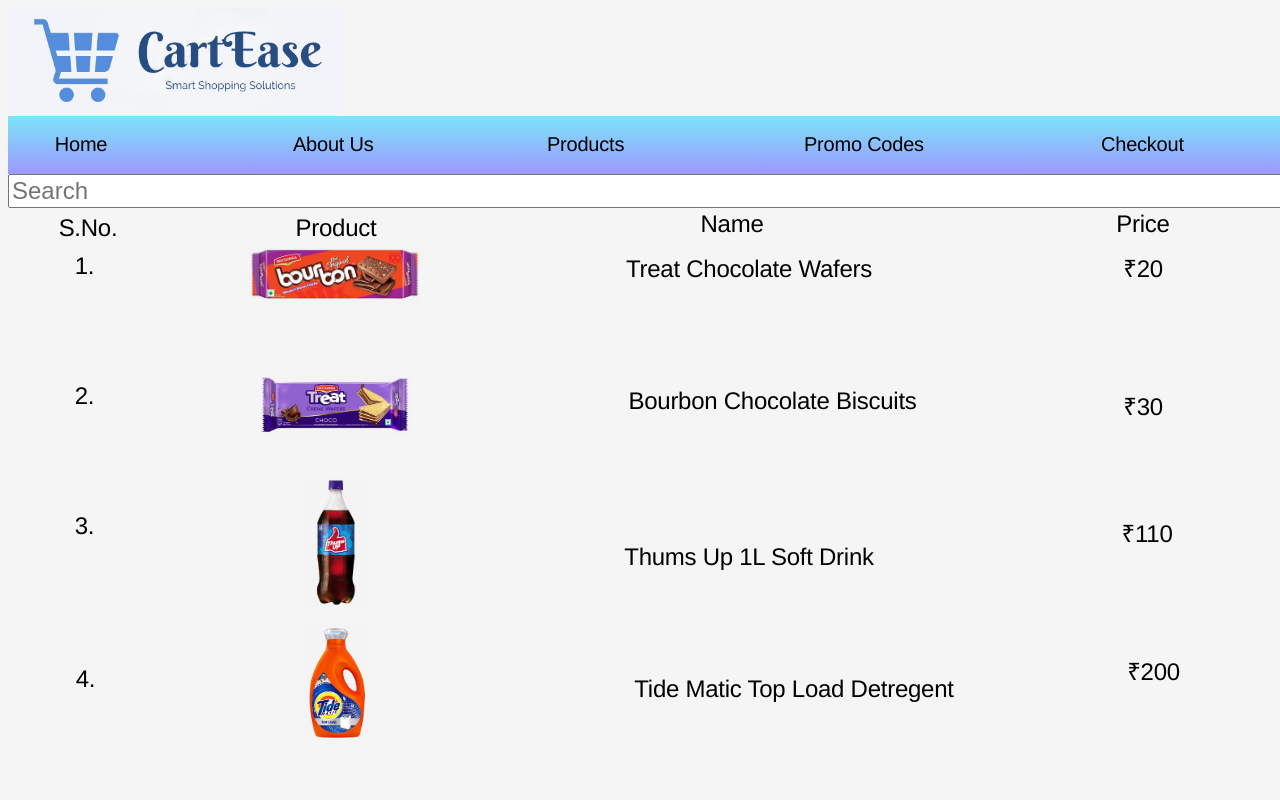
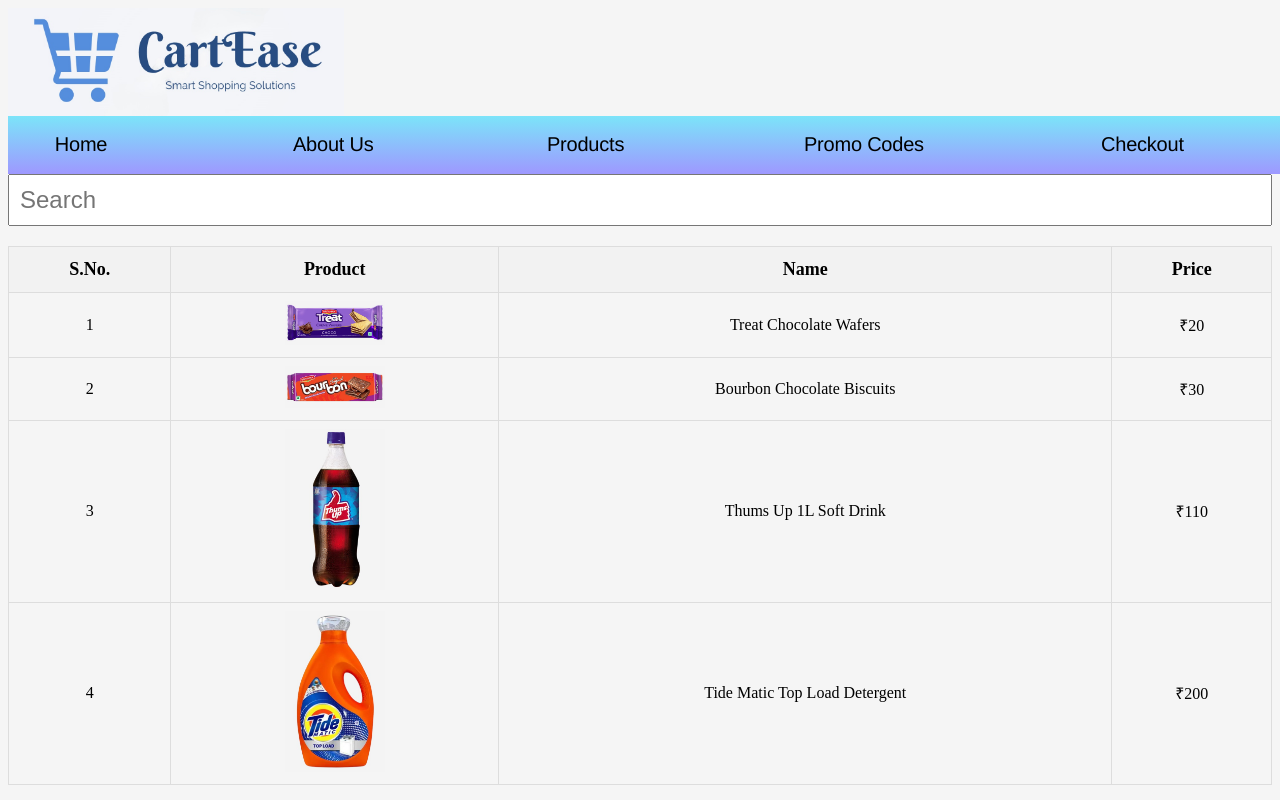
Before and after one commit to gandhi25samar/Cartease-CPG162, a React (Create React App) app: page /Products in a window 1280 px wide. Built offline with nearby package versions, Linux system fonts and the light colour scheme.

Commit message:
Modified Products file

```diff
--- /dev/null
+++ b/src/components/Products/inventory.js
@@ -0,0 +1,29 @@
+// inventory.js
+const inventory = [
+  {
+    id: 1,
+    name: "Treat Chocolate Wafers",
+    price: "₹20",
+    image: require("../../assets/treat.jpg"),
+  },
+  {
+    id: 2,
+    name: "Bourbon Chocolate Biscuits",
+    price: "₹30",
+    image: require("../../assets/bourbon.jpg"),
+  },
+  {
+    id: 3,
+    name: "Thums Up 1L Soft Drink",
+    price: "₹110",
+    image: require("../../assets/thumbsup.jpg"),
+  },
+  {
+    id: 4,
+    name: "Tide Matic Top Load Detergent",
+    price: "₹200",
+    image: require("../../assets/tide.jpg"),
+  },
+];
+
+export default inventory;
--- a/src/components/Products/products.css
+++ b/src/components/Products/products.css
@@ -1,4 +1,4 @@
-.contentP {
+/* .contentP {
   height: 609px;
   position: relative;
   width: 1280px;
@@ -344,4 +344,41 @@
   text-align: left;
   font-size: 24px;
   width: 100%;
+} */
+
+.contentP {
+  height: auto;
+  width: 100%;
 }
+
+.div2 {
+  text-align: left;
+  font-size: 24px;
+  margin-bottom: 20px;
+  width: 100%;
+  padding: 10px;
+}
+
+.product-table {
+  width: 100%;
+  border-collapse: collapse;
+}
+
+.product-table th,
+.product-table td {
+  border: 1px solid #ddd;
+  padding: 8px;
+  text-align: center;
+}
+
+.product-image {
+  width: 100px;
+  height: auto;
+}
+
+.product-table th {
+  background-color: #f2f2f2;
+  padding-top: 12px;
+  padding-bottom: 12px;
+  font-size: 18px;
+}
--- a/src/components/Products/products.js
+++ b/src/components/Products/products.js
@@ -1,47 +1,100 @@
-import React from "react";
+// import React from "react";
+// import "./products.css";
+// import thumbsup from "../../assets/thumbsup.jpg";
+// import bourbon from "../../assets/bourbon.jpg";
+// import treat from "../../assets/treat.jpg";
+// import tide from "../../assets/tide.jpg";
+
+// const products = () => {
+//   return (
+//     <div className="contentP">
+//       <input className="div2" placeholder="Search" type="search" />
+//       <div className="headings">
+//         <div className="text-wrapper">S.No.</div>
+//         <div className="div">Product</div>
+//         <div className="text-wrapper-2">Name</div>
+//         <div className="text-wrapper-3">Price</div>
+//       </div>
+//       <div className="items">
+//         <div className="s-no">
+//           <div className="text-wrapper-4">1.</div>
+//           <div className="text-wrapper-5">4.</div>
+//           <div className="text-wrapper-6">2.</div>
+//           <div className="text-wrapper-7">3.</div>
+//         </div>
+//         <div className="product">
+//           <img className="treat" alt="Treat" src={treat} />
+//           <img className="bourbon" alt="Bourbon" src={bourbon} />
+//           <img className="thumbsup" alt="Thumbsup" src={thumbsup} />
+//           <img className="tide" alt="Tide" src={tide} />
+//         </div>
+//         <div className="name">
+//           <div className="text-wrapper-8">Treat Chocolate Wafers</div>
+//           <div className="text-wrapper-9">Bourbon Chocolate Biscuits</div>
+//           <p className="p">Thums Up 1L Soft Drink</p>
+//           <p className="text-wrapper-10">Tide Matic Top Load Detregent</p>
+//         </div>
+//         <div className="price">
+//           <div className="text-wrapper-11">₹20</div>
+//           <div className="text-wrapper-12">₹200</div>
+//           <div className="text-wrapper-13">₹110</div>
+//           <div className="text-wrapper-14">₹30</div>
+//         </div>
+//       </div>
+//     </div>
+//   );
+// };
+// export default products;
+
+import React, { useState } from "react";
 import "./products.css";
-import thumbsup from "../../assets/thumbsup.jpg";
-import bourbon from "../../assets/bourbon.jpg";
-import treat from "../../assets/treat.jpg";
-import tide from "../../assets/tide.jpg";
+import inventory from "./inventory"; // Importing the inventory
 
-const products = () => {
+const Products = () => {
+  const [searchTerm, setSearchTerm] = useState("");
+
+  // Filter products based on search input
+  const filteredProducts = inventory.filter((product) =>
+    product.name.toLowerCase().includes(searchTerm.toLowerCase())
+  );
+
   return (
     <div className="contentP">
-      <input className="div2" placeholder="Search" type="search" />
-      <div className="headings">
-        <div className="text-wrapper">S.No.</div>
-        <div className="div">Product</div>
-        <div className="text-wrapper-2">Name</div>
-        <div className="text-wrapper-3">Price</div>
-      </div>
-      <div className="items">
-        <div className="s-no">
-          <div className="text-wrapper-4">1.</div>
-          <div className="text-wrapper-5">4.</div>
-          <div className="text-wrapper-6">2.</div>
-          <div className="text-wrapper-7">3.</div>
-        </div>
-        <div className="product">
-          <img className="treat" alt="Treat" src={treat} />
-          <img className="bourbon" alt="Bourbon" src={bourbon} />
-          <img className="thumbsup" alt="Thumbsup" src={thumbsup} />
-          <img className="tide" alt="Tide" src={tide} />
-        </div>
-        <div className="name">
-          <div className="text-wrapper-8">Treat Chocolate Wafers</div>
-          <div className="text-wrapper-9">Bourbon Chocolate Biscuits</div>
-          <p className="p">Thums Up 1L Soft Drink</p>
-          <p className="text-wrapper-10">Tide Matic Top Load Detregent</p>
-        </div>
-        <div className="price">
-          <div className="text-wrapper-11">₹20</div>
-          <div className="text-wrapper-12">₹200</div>
-          <div className="text-wrapper-13">₹110</div>
-          <div className="text-wrapper-14">₹30</div>
-        </div>
-      </div>
+      <input
+        className="div2"
+        placeholder="Search"
+        type="search"
+        onChange={(e) => setSearchTerm(e.target.value)} // Update search term
+        value={searchTerm}
+      />
+      <table className="product-table">
+        <thead>
+          <tr>
+            <th>S.No.</th>
+            <th>Product</th>
+            <th>Name</th>
+            <th>Price</th>
+          </tr>
+        </thead>
+        <tbody>
+          {filteredProducts.map((product, index) => (
+            <tr key={product.id}>
+              <td>{index + 1}</td>
+              <td>
+                <img
+                  className="product-image"
+                  src={product.image}
+                  alt={product.name}
+                />
+              </td>
+              <td>{product.name}</td>
+              <td>{product.price}</td>
+            </tr>
+          ))}
+        </tbody>
+      </table>
     </div>
   );
 };
-export default products;
+
+export default Products;
```
